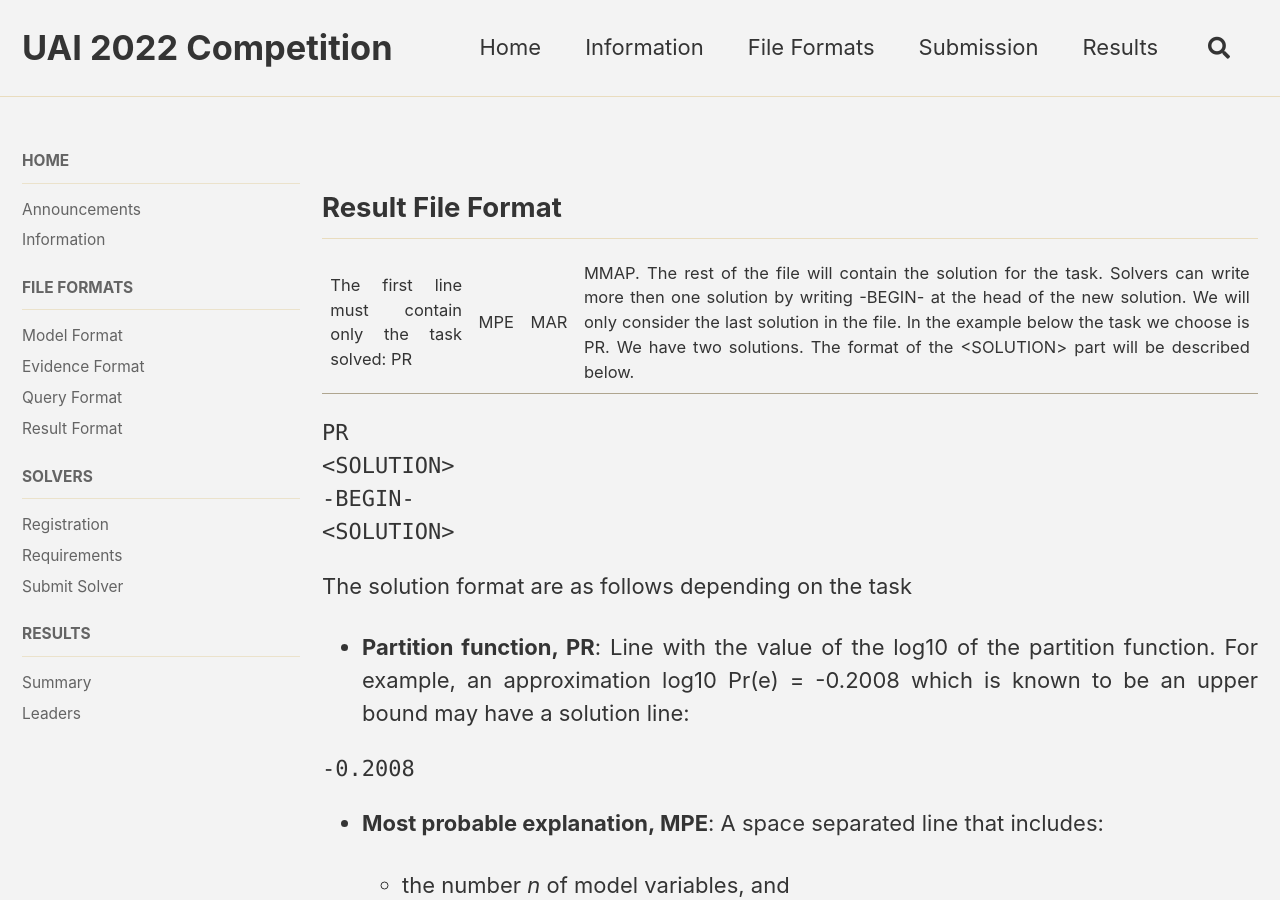
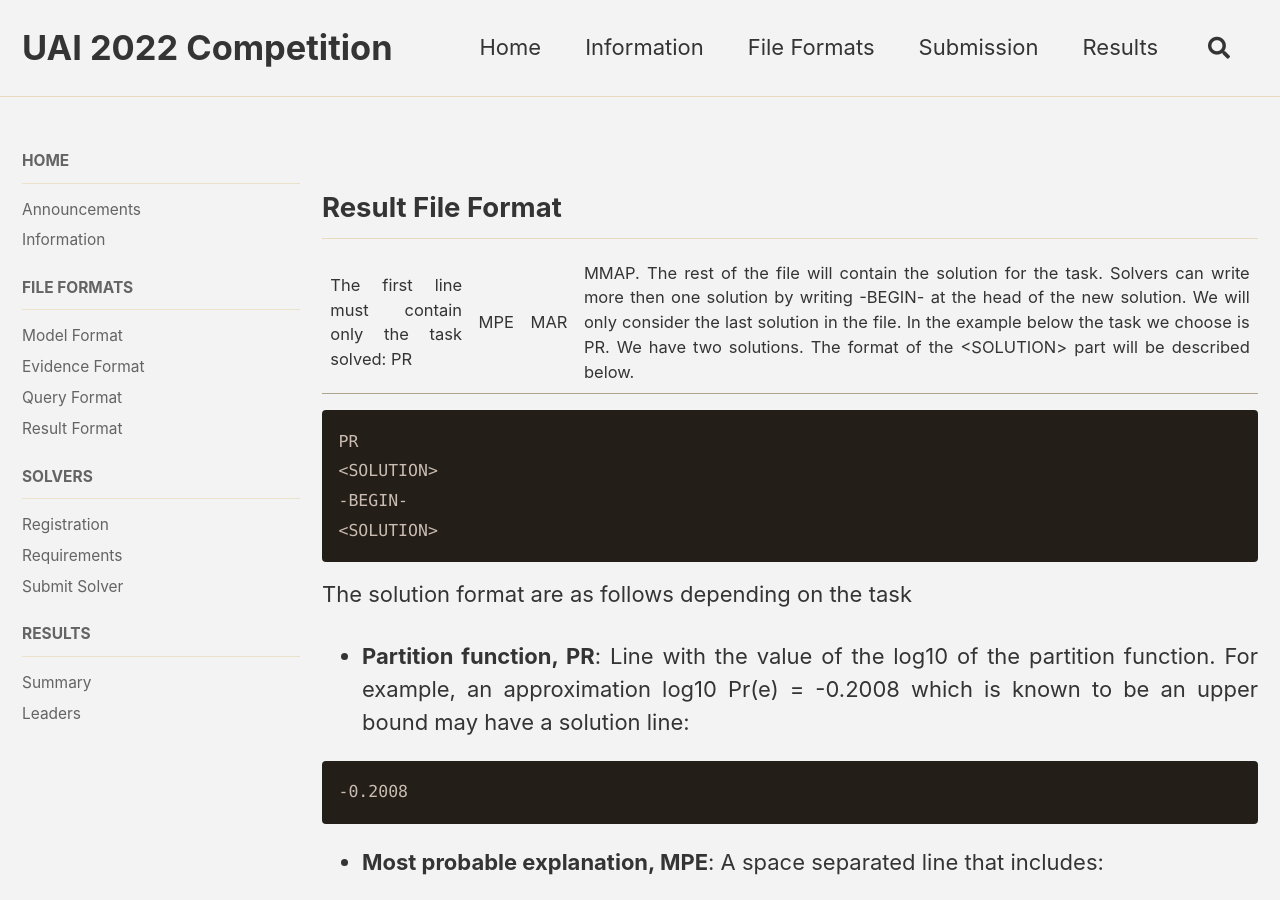
Before and after one commit to vibhavg1/uai-competition-dev, a Jekyll site: the page built from _pages/file-formats/result-format.md, in a window 1280 px wide and 900 px high. Built offline with Jekyll 4.4.1, drawn with Linux system fonts in a browser that asks for light colours; cached includes are drawn as plain includes.

Commit message:
updated code-block syntax

````diff
--- a/_pages/file-formats/result-format.md
+++ b/_pages/file-formats/result-format.md
@@ -8,7 +8,7 @@ Result File Format
 
 The first line must contain only the task solved: PR|MPE|MAR|MMAP. The rest of the file will contain the solution for the task. Solvers can write more then one solution by writing -BEGIN- at the head of the new solution. We will only consider the last solution in the file. In the example below the task we choose is PR. We have two solutions. The format of the &lt;SOLUTION&gt; part will be described below.
 
-```code
+```
 PR
 <SOLUTION>
 -BEGIN-
@@ -19,7 +19,7 @@ The solution format are as follows depending on the task
 
 * **Partition function, PR**: Line with the value of the log10 of the partition function. For example, an approximation log10 Pr(e) = -0.2008 which is known to be an upper bound may have a solution line:
 
-```code
+```
 -0.2008
 ```
 
@@ -32,7 +32,7 @@ The solution format are as follows depending on the task
 
 For example, an input model with 3 binary variables may have a solution line:
 
-```code
+```
 3 0 1 0
 ```
 
@@ -45,7 +45,7 @@ For example, an input model with 3 binary variables may have a solution line:
 
 For example, a model with 3 variables, with cardinalities of 2, 2, 3 respectively. The solution might look like this:
 
-```code
+```
 3 2 0.1 0.9 2 0.3 0.7 3 0.2 0.2 0.6
 ```
 
@@ -58,7 +58,7 @@ For example, a model with 3 variables, with cardinalities of 2, 2, 3 respectivel
 
 For example, if the solution is an assignment of 0, 1 and 0 to three query variables indexed by 2 3 and 4 respectively, the solution will look as follows
 
-```code
+```
 3 2 0 3 1 4 0
 ```
 
````
Also changed, not shown: _pages/file-formats/query-format.md (+2 -2 lines).
